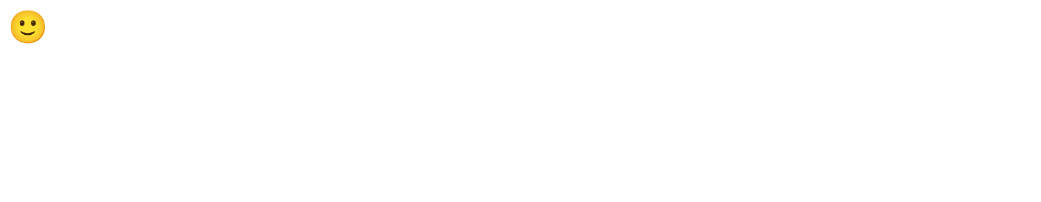
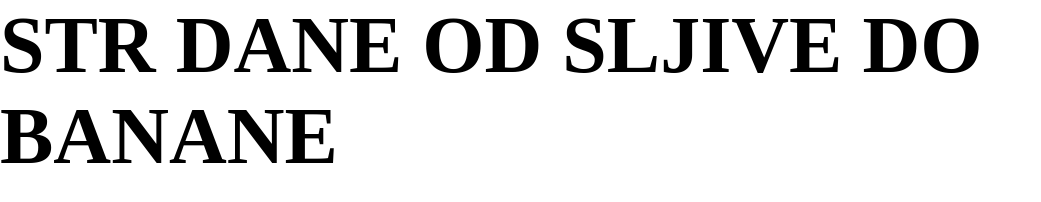
Before and after one commit to RastkoDr/online-shop, a website: page client/index.html in a window 1280 px wide. Shown: the whole page, without its empty margins (0-1041 px from the left). Drawn offline with Linux system fonts and the light colour scheme.

Commit message:
client  structure

```diff
--- a/client/index.html
+++ b/client/index.html
@@ -1 +1,13 @@
-<h1>🙂</h1>
+<!DOCTYPE html>
+<html lang="en">
+<head>
+    <meta charset="UTF-8">
+    <meta name="viewport" content="width=device-width, initial-scale=1.0">
+    <link rel="stylesheet" href="/style.css">
+    <title>Online shop</title>
+</head>
+<body>
+    <h1>STR DANE OD SLJIVE DO BANANE</h1>
+    <script src="/script.js"></script>
+</body>
+</html>
--- /dev/null
+++ b/client/script.js
@@ -0,0 +1 @@
+console.log("client js")
--- /dev/null
+++ b/client/style.css
@@ -0,0 +1,8 @@
+* {
+  margin: 0;
+  padding: 0;
+  box-sizing: border-box;
+}
+h1 {
+  font-size: 5em;
+}
--- a/main.js
+++ b/main.js
@@ -8,5 +8,4 @@ app.set("view engine", "ejs");
 
 app.use(express.static('./client/'));
 
-
 app.listen(process.env.PORT || 8080, () => console.log("Running on port 8080"));
```
